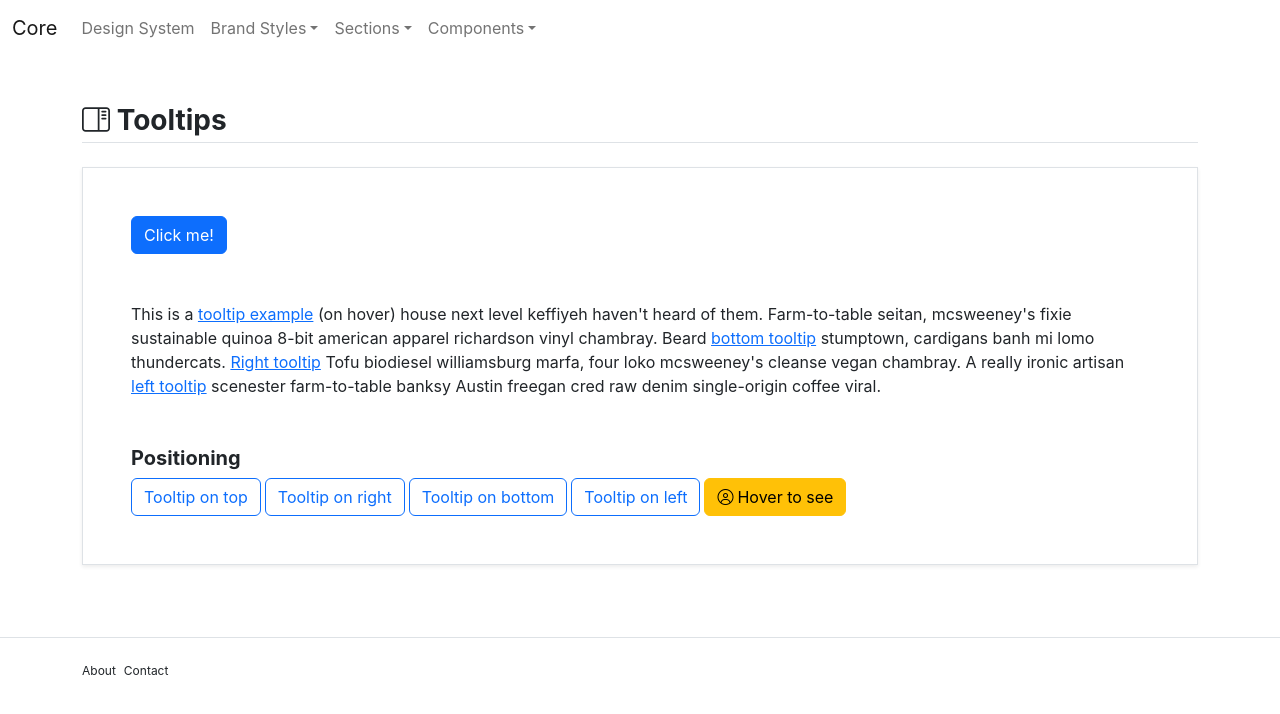
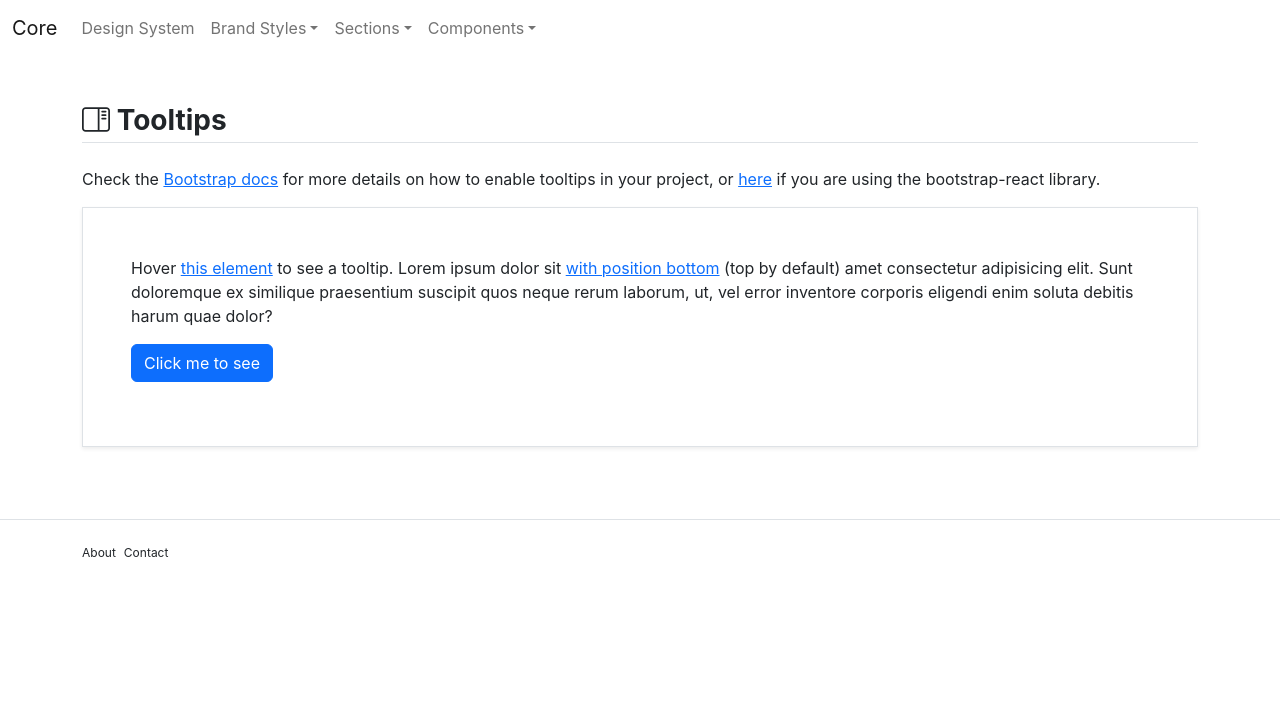
Before and after one commit to hscersosimo/core, a Next.js app: page /docs/content/tooltips in a window 1280 px wide. Shown: the top 714 px of the page. Built offline with nearby package versions, Linux system fonts and the light colour scheme; a web font is replaced by a local one.

Commit message:
new tooltip component

```diff
--- /dev/null
+++ b/app/components/tooltip.js
@@ -0,0 +1,18 @@
+import OverlayTrigger from "react-bootstrap/OverlayTrigger";
+import Tooltip from "react-bootstrap/Tooltip";
+
+const TooltipComponent = (props) => {
+  return (
+    <>
+      <OverlayTrigger
+        trigger={props.trigger}
+        placement={props.position}
+        overlay={<Tooltip>{props.text}</Tooltip>}
+      >
+        <span>{props.children}</span>
+      </OverlayTrigger>
+    </>
+  );
+};
+
+export default TooltipComponent;
--- a/app/docs/content/tooltips/page.js
+++ b/app/docs/content/tooltips/page.js
@@ -1,124 +1,53 @@
 "use client";
 import SectionHeader from "../_ui/SectionHeader";
 import Container from "../_ui/Container";
-import Link from "next/link";
-import React, { useState, useRef } from "react";
-import Button from "react-bootstrap/Button";
-import Overlay from "react-bootstrap/Overlay";
-import OverlayTrigger from "react-bootstrap/OverlayTrigger";
-import Tooltip from "react-bootstrap/Tooltip";
+
+import TooltipComponent from "../../../components/tooltip";
+import { Button } from "react-bootstrap";
 
 const Tooltips = () => {
-  const [show, setShow] = useState(false);
-  const target = useRef(null);
-
   return (
     <>
       <SectionHeader name="Tooltips" icon="sidebar-flip" />
+      <p>
+        Check the{" "}
+        <a
+          href="https://getbootstrap.com/docs/5.2/components/tooltips/"
+          target="_blank"
+        >
+          Bootstrap docs
+        </a>{" "}
+        for more details on how to enable tooltips in your project, or{" "}
+        <a
+          href="https://react-bootstrap.github.io/components/overlays/#tooltips"
+          target="_blank"
+        >
+          here
+        </a>{" "}
+        if you are using the bootstrap-react library.
+      </p>
       <Container>
-        <Button ref={target} onClick={() => setShow(!show)}>
-          Click me!
-        </Button>
-        <Overlay target={target.current} show={show} placement="right">
-          {(props) => (
-            <Tooltip id="overlay-example" {...props}>
-              My Tooltip
-            </Tooltip>
-          )}
-        </Overlay>
+        <div>
+          Hover{" "}
+          <TooltipComponent text="Some tooltip content">
+            <a href="#">this element</a>
+          </TooltipComponent>{" "}
+          to see a tooltip. Lorem ipsum dolor sit{" "}
+          <TooltipComponent text="More tooltip content" position="bottom">
+            <a href="#">with position bottom</a>
+          </TooltipComponent>{" "}
+          (top by default) amet consectetur adipisicing elit. Sunt doloremque ex
+          similique praesentium suscipit quos neque rerum laborum, ut, vel error
+          inventore corporis eligendi enim soluta debitis harum quae dolor?
+        </div>
 
-        <p className="mt-5">
-          This is a{" "}
-          <OverlayTrigger
-            overlay={
-              <Tooltip>
-                Some text for the <strong>tooltip</strong>.
-              </Tooltip>
-            }
-          >
-            <a href="#">tooltip example</a>
-          </OverlayTrigger>{" "}
-          (on hover) house next level keffiyeh haven't heard of them.
-          Farm-to-table seitan, mcsweeney's fixie sustainable quinoa 8-bit
-          american apparel richardson vinyl chambray. Beard{" "}
-          <OverlayTrigger
-            placement="bottom"
-            overlay={
-              <Tooltip>
-                Mei no quot mucius. Cu vim eirmod luptatum. At sit denique
-                definitionem. Accusamus mediocritatem eos te, cu eam dicam
-                oblique, ut usu nisl putent iuvaret.
-              </Tooltip>
-            }
-          >
-            <a href="#">bottom tooltip</a>
-          </OverlayTrigger>{" "}
-          stumptown, cardigans banh mi lomo thundercats.{" "}
-          <OverlayTrigger
-            placement="right"
-            overlay={
-              <Tooltip>
-                Vim vidit sadipscing efficiantur ad, cum an sumo lobortis.
-                Docendi eleifend eam ex, per nonumes propriae evertitur eu. Eos
-                eu nullam labore lobortis. Qui iusto quaestio ea. Nihil copiosae
-                delicatissimi cu mea. Reque quaerendum sit ei, ut novum
-                dissentias vel.
-              </Tooltip>
-            }
-          >
-            <a href="#">Right tooltip</a>
-          </OverlayTrigger>{" "}
-          Tofu biodiesel williamsburg marfa, four loko mcsweeney's cleanse vegan
-          chambray. A really ironic artisan{" "}
-          <OverlayTrigger
-            placement="left"
-            overlay={
-              <Tooltip>
-                Some text for the <strong>tooltip</strong>.
-              </Tooltip>
-            }
-          >
-            <a href="#">left tooltip</a>
-          </OverlayTrigger>{" "}
-          scenester farm-to-table banksy Austin freegan cred raw denim
-          single-origin coffee viral.
-        </p>
-
-        <h5 className="mt-5">Positioning</h5>
-
-        {["top", "right", "bottom", "left"].map((placement) => (
-          <OverlayTrigger
-            key={placement}
-            placement={placement}
-            overlay={
-              <Tooltip id={`tooltip-${placement}`}>
-                Tooltip on <strong>{placement}</strong>.
-              </Tooltip>
-            }
-          >
-            <Button className="me-1" variant="outline-primary">
-              Tooltip on {placement}
-            </Button>
-          </OverlayTrigger>
-        ))}
-
-        <OverlayTrigger
-          placement="bottom"
-          overlay={
-            <Tooltip id="button-tooltip-2">Check out this avatar</Tooltip>
-          }
+        <TooltipComponent
+          text="Tooltip triggered with a click (good for mobile devices)"
+          trigger="click"
+          position="right"
         >
-          {({ ref, ...triggerHandler }) => (
-            <Button
-              variant="warning"
-              {...triggerHandler}
-              className="d-inline-flex align-items-center"
-            >
-              <i className="fa-solid fa-circle-user" ref={ref}></i>
-              <span className="ms-1">Hover to see</span>
-            </Button>
-          )}
-        </OverlayTrigger>
+          <Button className="my-3">Click me to see</Button>
+        </TooltipComponent>
       </Container>
     </>
   );
```
